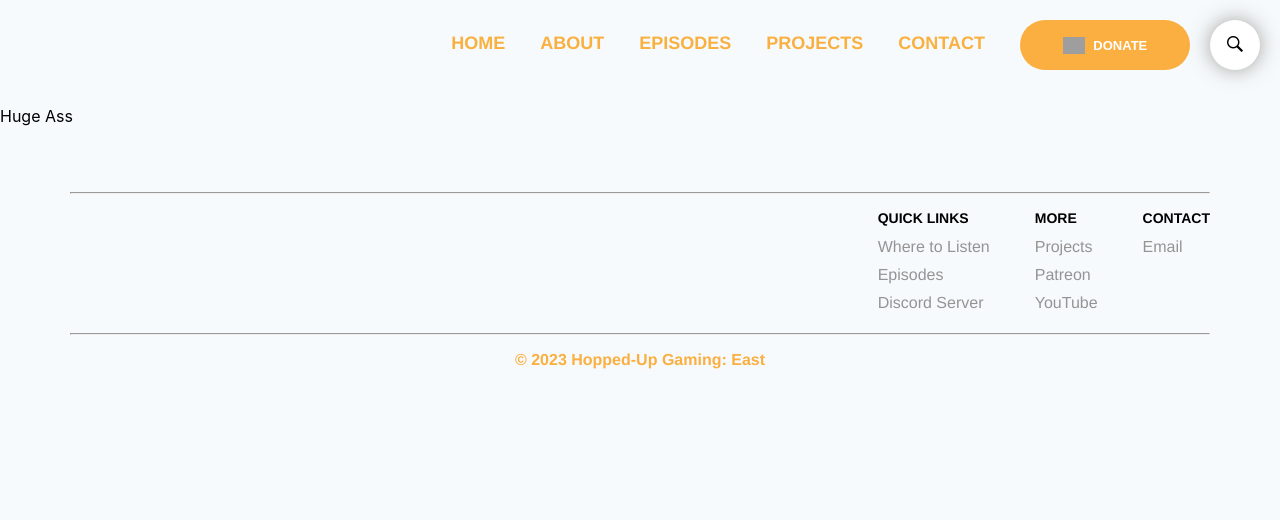
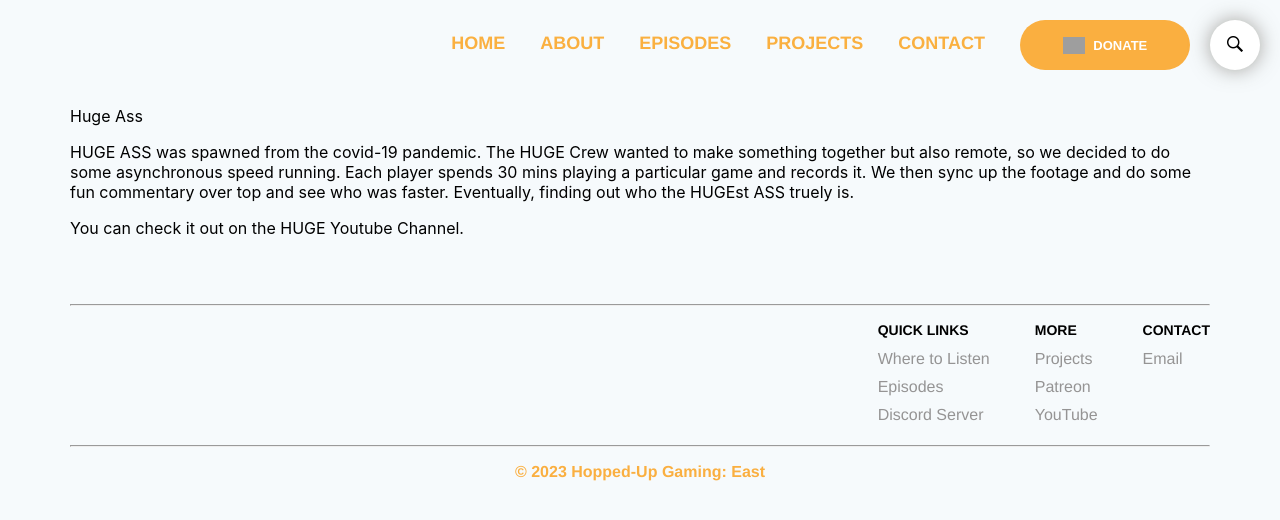
Before and after one commit to oakeef/huge_website, a React (Create React App) app: page /HugeAss in a window 1280 px wide. Shown: the top 520 px of the page. Built offline with nearby package versions, Linux system fonts and the light colour scheme; no server answers; grey boxes are pictures that could not be loaded; a web font is replaced by a local one.

Commit message:
added description for HugeAss

```diff
--- a/src/Pages/HugeAss/HugeAss.css
+++ b/src/Pages/HugeAss/HugeAss.css
@@ -0,0 +1,4 @@
+.hugeAssContainer {
+    max-width: 1140px;
+    margin: auto;
+}
--- a/src/Pages/HugeAss/HugeAss.js
+++ b/src/Pages/HugeAss/HugeAss.js
@@ -1,9 +1,23 @@
 import React from "react";
+import "./HugeAss.css";
 
 export default function HugeAss() {
     return (
-        <>
+        <div className="hugeAssContainer">
             <p>Huge Ass</p>
-        </>
+            <div>
+                <p>
+                    HUGE ASS was spawned from the covid-19 pandemic. The HUGE
+                    Crew wanted to make something together but also remote, so
+                    we decided to do some asynchronous speed running. Each
+                    player spends 30 mins playing a particular game and records
+                    it. We then sync up the footage and do some fun commentary
+                    over top and see who was faster. Eventually, finding out who
+                    the HUGEst ASS truely is.
+                </p>
+
+                <p> You can check it out on the HUGE Youtube Channel.</p>
+            </div>
+        </div>
     );
 }
```
